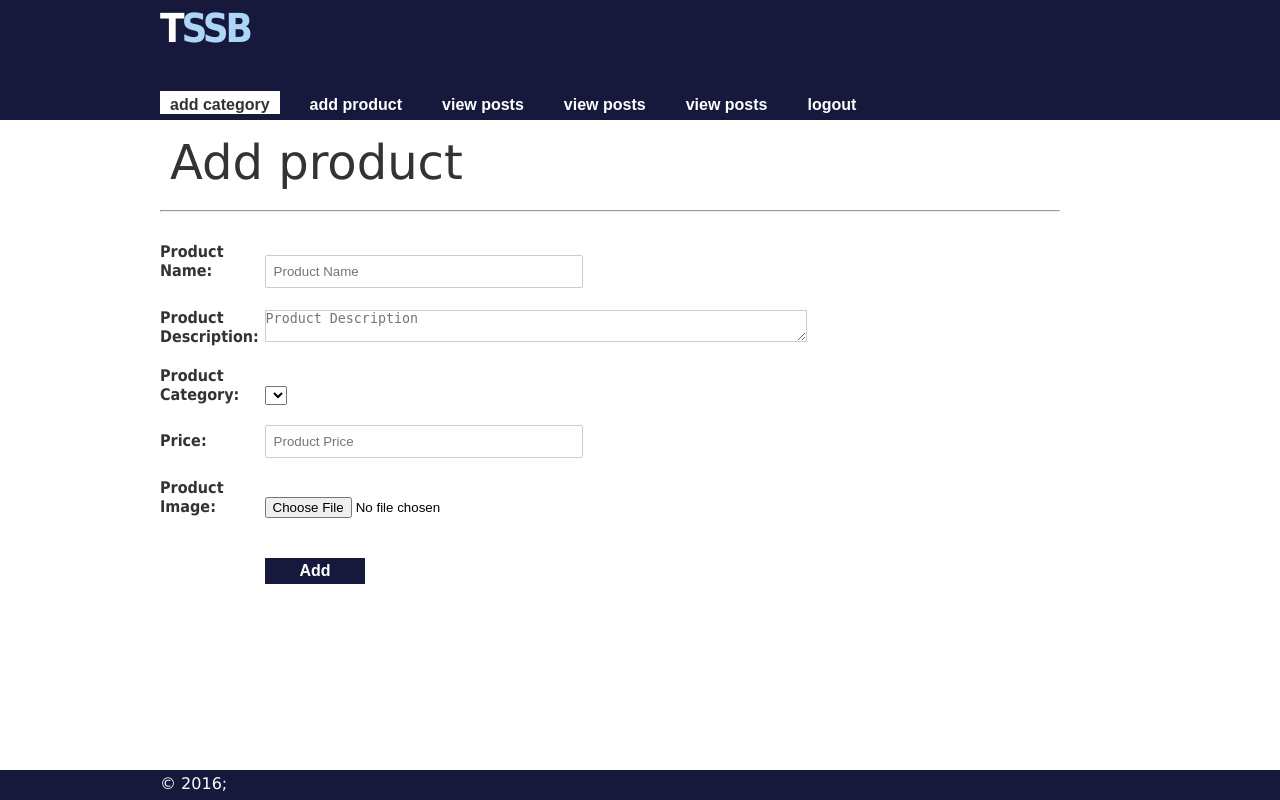
After one commit to odera24/bookstore, a PHP site: page /add_product.php in a window 1280 px wide. The commit adds this page. Run offline with PHP 8.4, Linux system fonts and the light colour scheme; lists and menus that the app fills with data are empty.

Commit message:
Start product module

```diff
--- /dev/null
+++ b/www/add_product.php
@@ -0,0 +1,76 @@
+<?php
+	session_start();
+	# include db connection
+	include "config/db.php";
+
+	# import functions
+	include "includes/functions.php";
+
+	# import header
+	include "includes/header2.php";
+
+	# errors
+	$errors =[];
+
+	if (array_key_exists('submit', $_POST)) {
+
+
+		# validate category name
+		if(empty($_POST['category'])) {
+			$errors['category'] = "Please enter a category";
+		}
+
+		# validate category description
+		if(empty($_POST['description'])) {
+			$errors['description'] = "Please enter category description";
+		}
+
+		if(empty($errors)){
+			addCategory($dbcon,$_POST['category'],$_POST['description']);
+		}
+
+	}
+?>
+
+<div class="wrapper">
+	<div id="stream">
+		<h1 id="register-label">Add product</h1>
+		<hr>
+
+		<form id="register" method="POST">
+		<div>
+			<label>Product name:</label>
+			<?php display_errors('product',$errors); ?>
+			<input type="text" name="product" placeholder="Product Name">
+		</div>
+		<div>
+			<label>Product Description:</label>
+			<?php display_errors('description',$errors); ?>
+			<textarea placeholder="Product Description" name ="description"></textarea>
+		</div>
+		<div>
+			<label>Product Category:</label>
+			<?php display_errors('category',$errors); ?>
+			<select name="category"></select>
+		</div>
+		<div>
+			<label>Price:</label>
+			<?php display_errors('price',$errors); ?>
+			<input type="text" name="price" placeholder="Product Price">
+		</div>
+		<div>
+			<label>Product image:</label>
+			<?php display_errors('image',$errors); ?>
+			<input type="file" name="image" placeholder="Product image">
+		</div>
+
+		<input type="submit" name="submit" value="Add">
+
+		</form>
+	</div>
+</div>
+
+<?php
+	# import footer
+	include "includes/footer.php";
+?>
--- a/www/includes/header2.php
+++ b/www/includes/header2.php
@@ -11,6 +11,7 @@
 		<nav>
 			<ul class="clearfix">
 				<li><a href="add_category.php" class="selected">add category</a></li>
+				<li><a href="add_product.php">add product</a></li>
 				<li><a href="#">view posts</a></li>
 				<li><a href="#">view posts</a></li>
 				<li><a href="#">view posts</a></li>
```
